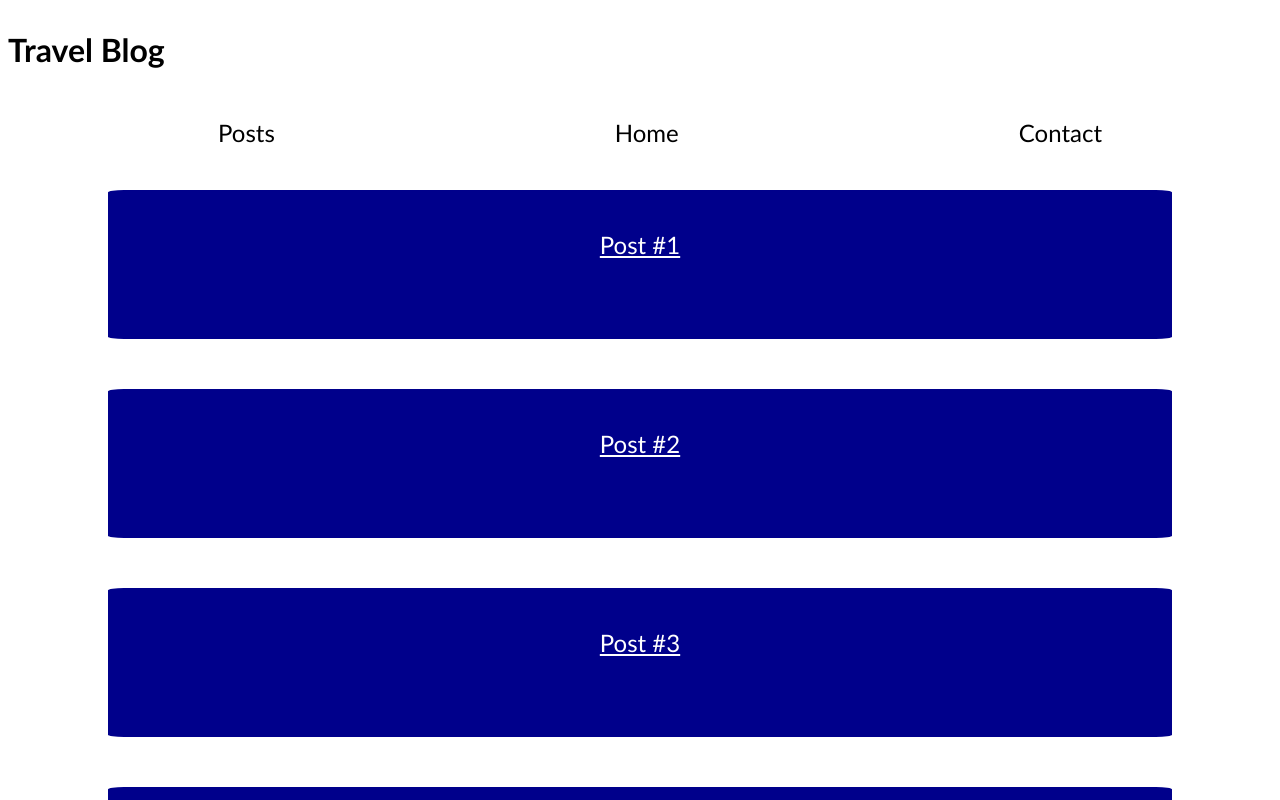
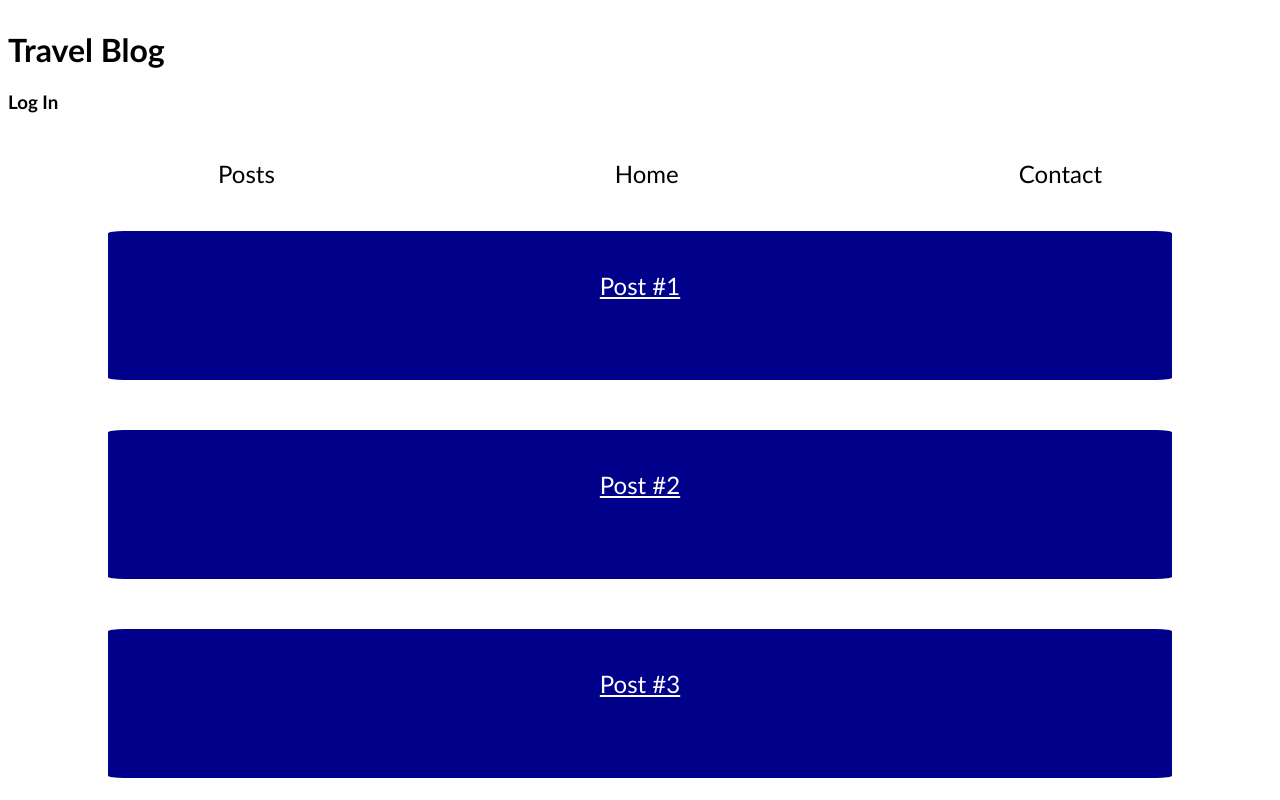
Before and after one commit to Tmlaw72/updatedBlogPost, a React (Vite) app: page /postlist in a window 1280 px wide. Shown: the top 800 px of the page. Built offline with nearby package versions, Linux system fonts and the light colour scheme.

Commit message:
Update Header.jsx
Added log in into the header so user can log in

```diff
--- a/src/components/common/Header.jsx
+++ b/src/components/common/Header.jsx
@@ -5,6 +5,7 @@ function Header(){
     return(
         <div className="headerr">
             <h1 className="bg-white text-3xl p-3">Travel Blog</h1>
+            <h3>Log In</h3>
             <nav className="headerr">
                 <ul className="headerr">
                     <li className="headerr">
```
